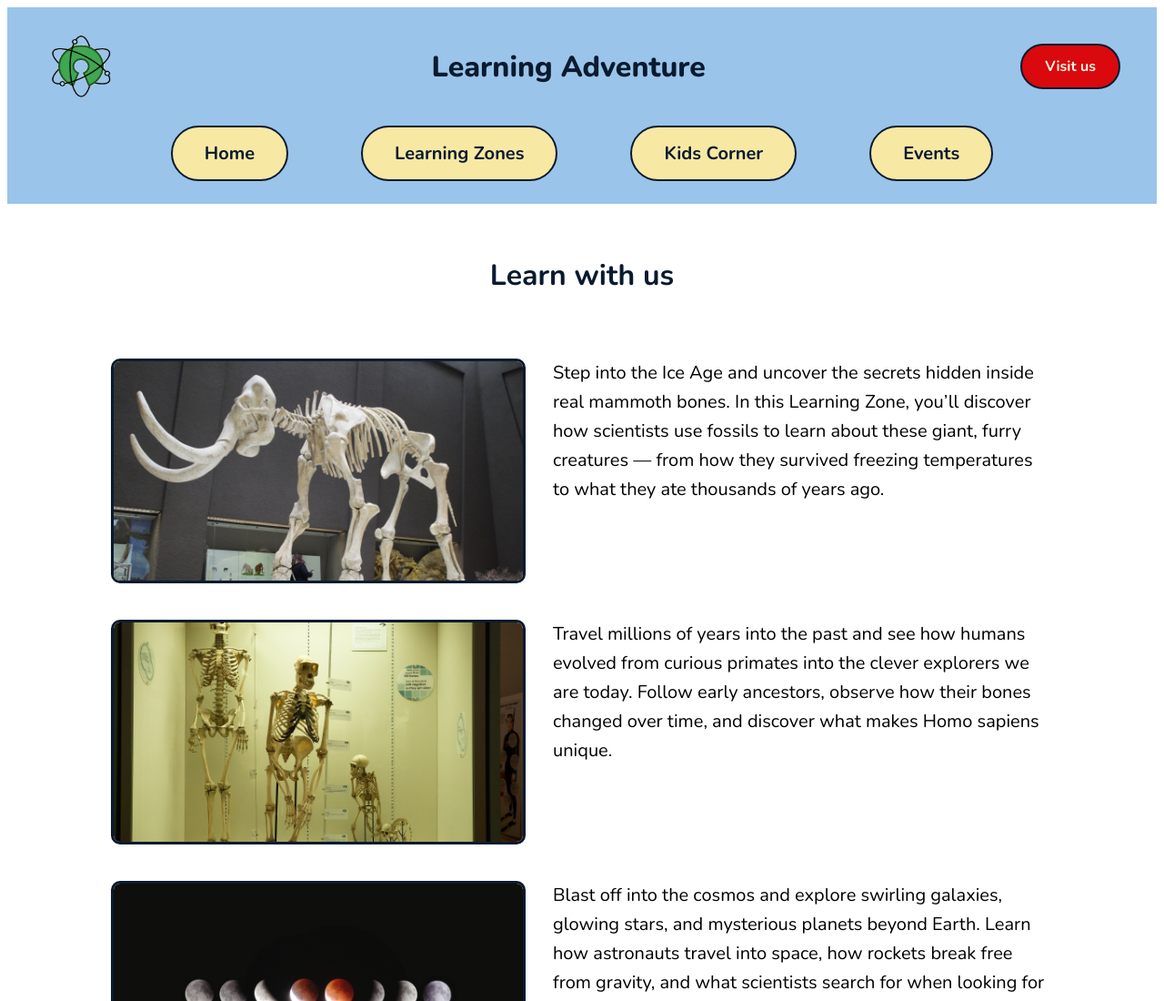
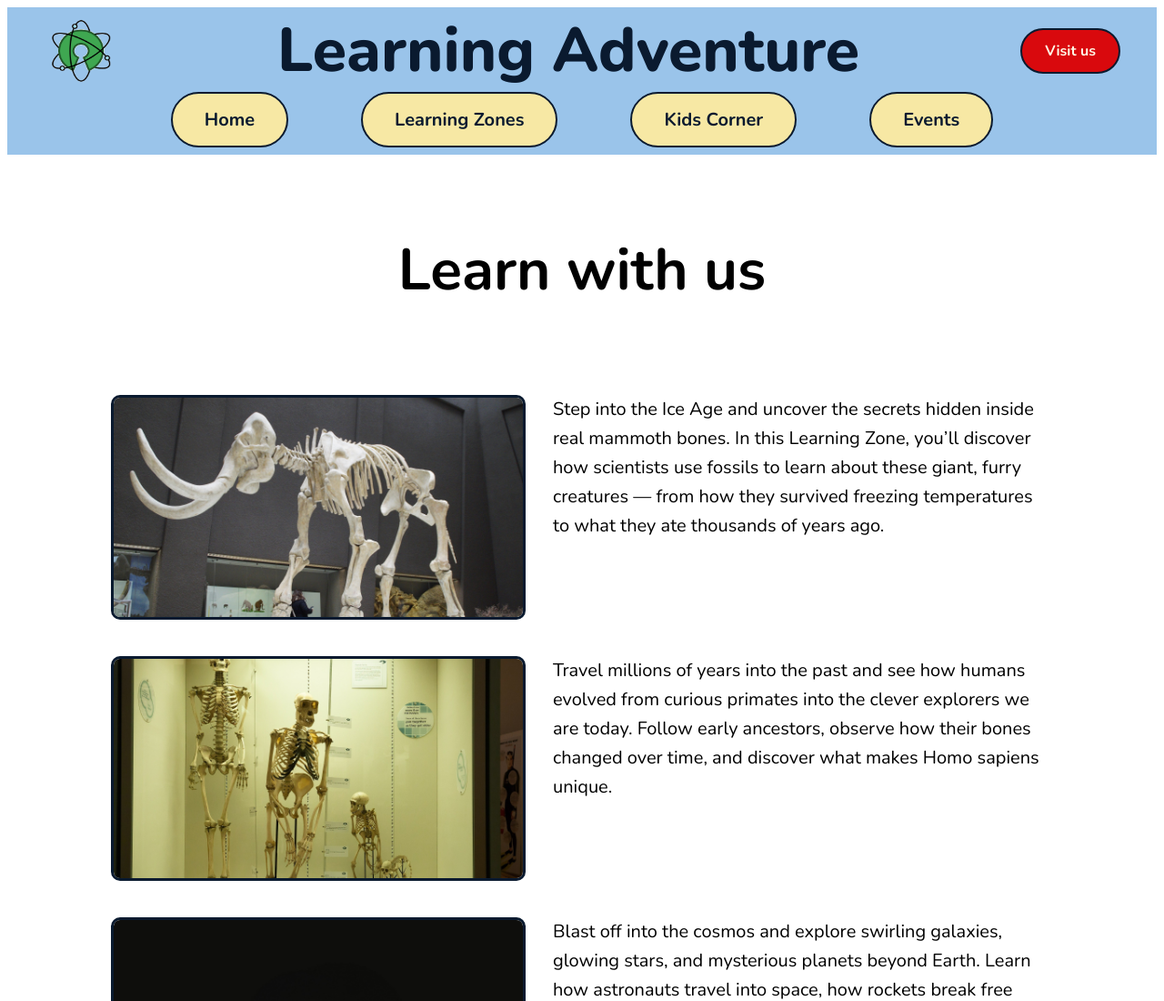
Before and after one commit to KnutheMage/PM-project, a plain HTML site: page the-learning-zone.html in a window 1280 px wide. Shown: the top 1100 px of the page at 91% size. Drawn offline with nearby package versions, Linux system fonts and the light colour scheme.

Commit message:
some asjustments to css

```diff
--- a/Styles/style-the-learning-zone.css
+++ b/Styles/style-the-learning-zone.css
@@ -30,13 +30,6 @@
     font-size: 20px;
     line-height: 1.6;
 }
-.learning-section h2 {
-    text-align: center;
-    font-size: 32px;
-    color: #0A1A2F;
-    margin-bottom: 30px;
-}
-/* Hero image */
 
 .hero-section {
     position: relative;
--- a/Styles/styles.css
+++ b/Styles/styles.css
@@ -1,6 +1,18 @@
 h1 {
     font-family: 'Nunito', sans-serif;
+
+}
+.main-header h1 {
+    font-size: 68px;
     font-weight: 800;
+    margin: 0;
+    line-height: 1;
+    font-family: 'Nunito', sans-serif;
+}
+@media (min-width: 1200px) {
+    h1 {
+        font-size: 96px;
+    }
 }
 
 h2 {
@@ -23,10 +35,10 @@ a {
 .main-header {
     background-color: var(--header-bg);
     color: var(--text-color);
-    padding: 25px 40px;
+    padding: 8px 40px;
     display: flex;
     flex-direction: column;
-    gap: 25px;
+    gap: 5px;
 }
 
 .top-row {
@@ -46,11 +58,6 @@ a {
 }
 
 
-.main-header h1 {
-    font-size: 32px;
-    font-weight: 800;
-    margin: 0;
-}
 h1 {
     text-align: center;
 }
@@ -162,7 +169,16 @@ h1 {
         font-size: 28px;
     }
 }
+.heading h2 {
+    text-align: center;
+    font-size: 36px;
+}
 
+@media (min-width: 768px) {
+    .heading h2 {
+        font-size: 64px;
+    }
+}
 
 .main-footer {
     background-color: #9AC4EA;
--- a/the-learning-zone.html
+++ b/the-learning-zone.html
@@ -46,7 +46,10 @@
 
 </header>
 <section class="learning-section">
-<h2>Learn with us </h2>
+
+    <div class="heading">
+        <h2>Learn with us </h2>
+    </div>
     <div class="row">
         <img src="Images/mammoth.jpg" alt="Picture of a large Mammoth skeleton">
         <p>
```
Also changed, not shown: Visit-us.html (+1 -1 lines), events.html (+3 -4 lines), index.html (+3 -1 lines), kids-corner.html (+3 -1 lines).
